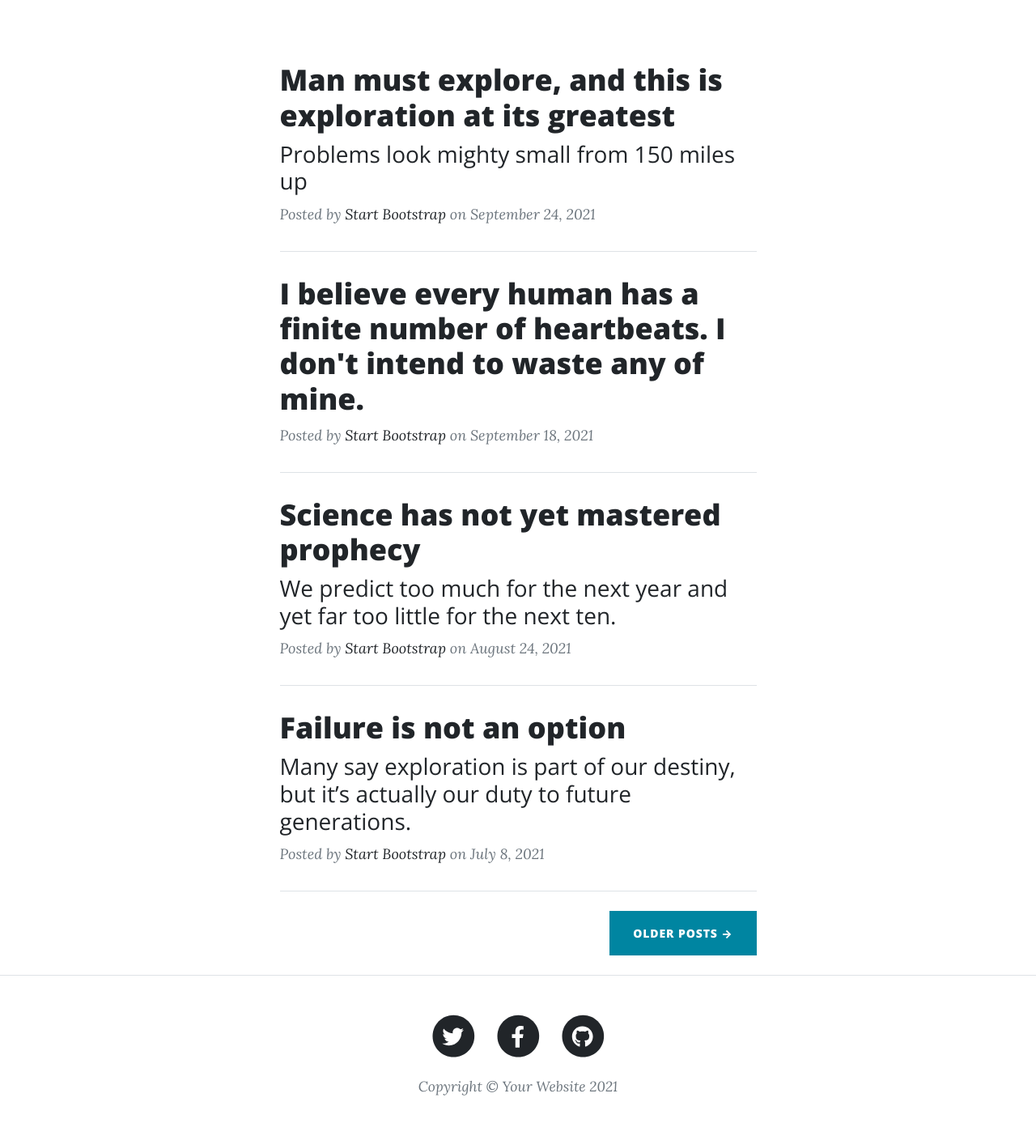
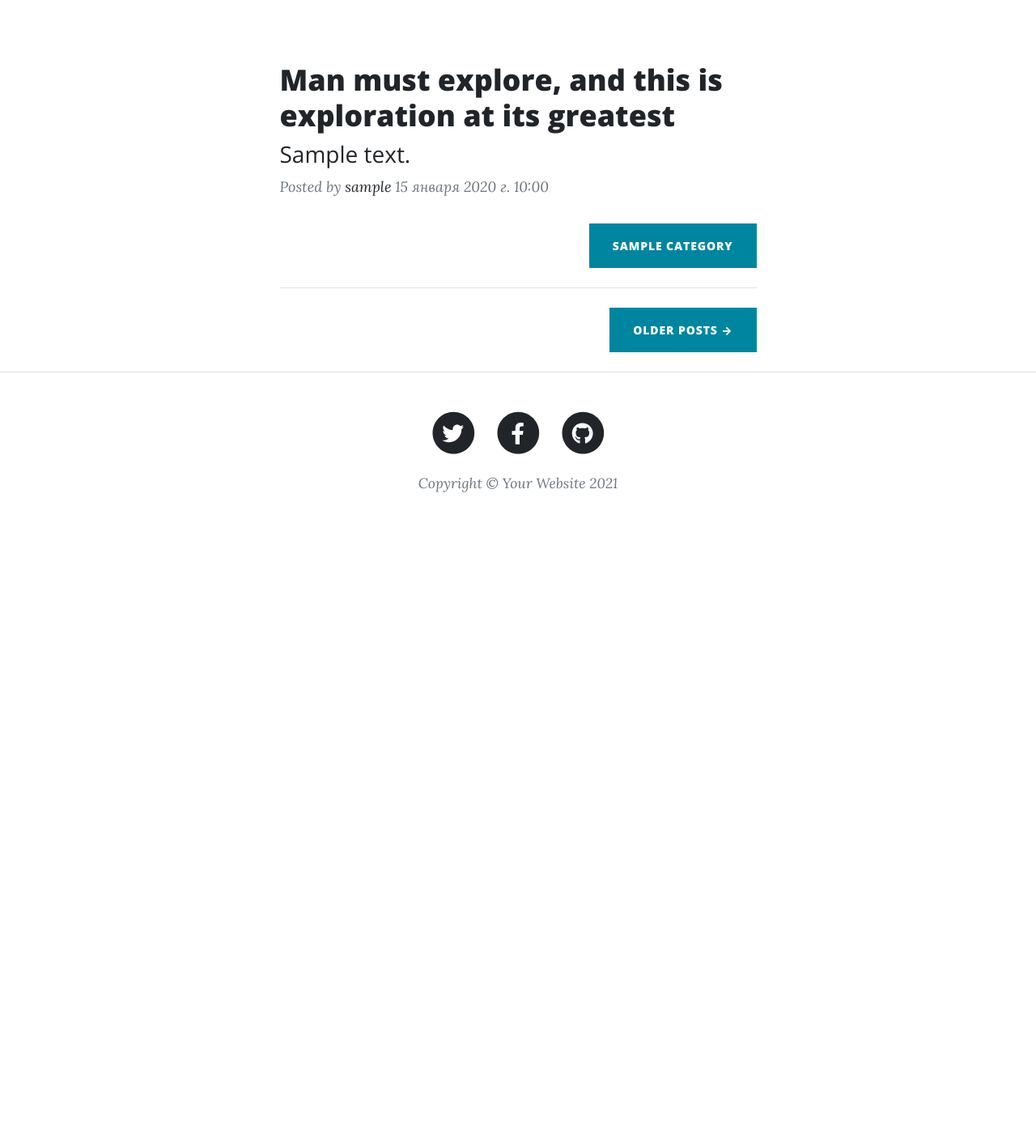
Before and after one commit to VolkovCode/AnotherBlog, a Django app: page / in a window 1280 px wide. Shown: the part 533-1936 px from the top of the page at 81% size. After the commit the page ends 1141 px from the top, so only its background shows below. Run offline with Django 4.2, Linux system fonts and the light colour scheme; tables that the repository leaves empty hold one stand-in row (values such as "Sample post"); some libraries are stand-ins or nearby versions.

Commit message:
Настрой главной страницы

```diff
--- a/anotherblog/settings.py
+++ b/anotherblog/settings.py
@@ -107,7 +107,7 @@ AUTH_PASSWORD_VALIDATORS = [
 # Internationalization
 # https://docs.djangoproject.com/en/4.0/topics/i18n/
 
-LANGUAGE_CODE = 'en-us'
+LANGUAGE_CODE = 'ru'
 
 TIME_ZONE = 'UTC'
 
@@ -124,7 +124,8 @@ MEDIA_URL = 'media/'
 #STATIC_ROOT = os.path.join(BASE_DIR, 'static')
 STATIC_URL = 'static/'
 STATICFILES_DIRS = [
-    os.path.join(BASE_DIR, 'static')
+    os.path.join(BASE_DIR, 'static'),
+    os.path.join(BASE_DIR, 'templates\posts\static')
 ]
 
 # Default primary key field type
--- a/posts/models.py
+++ b/posts/models.py
@@ -7,9 +7,13 @@ User = get_user_model()
 
 class Post(models.Model):
     author = models.ForeignKey(User, on_delete=models.CASCADE, verbose_name='Автор поста')
+    #title = models.CharField(max_length=100, verbose_name="Заголовок статьи")
     text = models.TextField(verbose_name='Текст поста')
     created_at = models.DateTimeField(auto_now_add=True)
-    category = models.ManyToManyField("Categories", blank=True)
+    category = models.ManyToManyField("Categories", blank=True, related_name='categories')
+
+    def __str__(self):
+        return str(self.author)
 
 
 
--- a/posts/views.py
+++ b/posts/views.py
@@ -1,10 +1,16 @@
 from multiprocessing import context
+from unicodedata import category
 from django.shortcuts import render
 from django.shortcuts import get_object_or_404
-from .models import Post
+from .models import Post, Categories
 
 def index(request):
-    posts = Post.objects.filter()
+    posts = Post.objects.all().order_by('-created_at')
     context = {'posts': posts}
+    cat = []
+    for post in posts:
+        for c in post.category.all():
+            cat.append(c.name)
+    print(cat)
     template_name = 'posts/index.html'
     return render(request, template_name, context)
--- a/templates/posts/index.html
+++ b/templates/posts/index.html
@@ -8,7 +8,7 @@
         <meta name="description" content="" />
         <meta name="author" content="" />
         <title>Clean Blog - Start Bootstrap Theme</title>
-        <link rel="icon" type="image/x-icon" href="assets/favicon.ico" />
+        <link rel="icon" type="image/x-icon" href="{% static 'assets/favicon.ico' %}" />
         <!-- Font Awesome icons (free version)-->
         <script src="https://use.fontawesome.com/releases/v5.15.4/js/all.js" crossorigin="anonymous"></script>
         <!-- Google fonts-->
@@ -37,7 +37,7 @@
             </div>
         </nav>
         <!-- Page Header-->
-        <header class="masthead" style="background-image: url('assets/img/home-bg.jpg')">
+        <header class="masthead" style="background-image: url('{% static 'assets/img/home-bg.jpg' %}')">
             <div class="container position-relative px-4 px-lg-5">
                 <div class="row gx-4 gx-lg-5 justify-content-center">
                     <div class="col-md-10 col-lg-8 col-xl-7">
@@ -54,58 +54,26 @@
             <div class="row gx-4 gx-lg-5 justify-content-center">
                 <div class="col-md-10 col-lg-8 col-xl-7">
                     <!-- Post preview-->
+                    {% for post in posts %}
                     <div class="post-preview">
                         <a href="post.html">
                             <h2 class="post-title">Man must explore, and this is exploration at its greatest</h2>
-                            <h3 class="post-subtitle">Problems look mighty small from 150 miles up</h3>
+                            <h3 class="post-subtitle">{{ post.text }}</h3>
                         </a>
                         <p class="post-meta">
                             Posted by
-                            <a href="#!">Start Bootstrap</a>
-                            on September 24, 2021
+                            <a href="#!">{{ post.author }}</a>
+                            {{ post.created_at }}
                         </p>
+                        {% for categ in post.category.all %}
+                            <span class="d-flex justify-content-end mb-4"><a class="btn btn-primary text-uppercase" href="#!">{{ categ.name }}</a></span>
+                        {% endfor %}
                     </div>
                     <!-- Divider-->
                     <hr class="my-4" />
+                    {% endfor%}
                     <!-- Post preview-->
-                    <div class="post-preview">
-                        <a href="post.html"><h2 class="post-title">I believe every human has a finite number of heartbeats. I don't intend to waste any of mine.</h2></a>
-                        <p class="post-meta">
-                            Posted by
-                            <a href="#!">Start Bootstrap</a>
-                            on September 18, 2021
-                        </p>
-                    </div>
-                    <!-- Divider-->
-                    <hr class="my-4" />
-                    <!-- Post preview-->
-                    <div class="post-preview">
-                        <a href="post.html">
-                            <h2 class="post-title">Science has not yet mastered prophecy</h2>
-                            <h3 class="post-subtitle">We predict too much for the next year and yet far too little for the next ten.</h3>
-                        </a>
-                        <p class="post-meta">
-                            Posted by
-                            <a href="#!">Start Bootstrap</a>
-                            on August 24, 2021
-                        </p>
-                    </div>
-                    <!-- Divider-->
-                    <hr class="my-4" />
-                    <!-- Post preview-->
-                    <div class="post-preview">
-                        <a href="post.html">
-                            <h2 class="post-title">Failure is not an option</h2>
-                            <h3 class="post-subtitle">Many say exploration is part of our destiny, but it’s actually our duty to future generations.</h3>
-                        </a>
-                        <p class="post-meta">
-                            Posted by
-                            <a href="#!">Start Bootstrap</a>
-                            on July 8, 2021
-                        </p>
-                    </div>
-                    <!-- Divider-->
-                    <hr class="my-4" />
+
                     <!-- Pager-->
                     <div class="d-flex justify-content-end mb-4"><a class="btn btn-primary text-uppercase" href="#!">Older Posts →</a></div>
                 </div>
```
Also changed, not shown: posts/migrations/0002_alter_post_category.py (added), static/assets/favicon.ico (deleted), static/assets/img/about-bg.jpg (deleted), static/assets/img/contact-bg.jpg (deleted), static/assets/img/home-bg.jpg (deleted), static/assets/img/post-bg.jpg (deleted), static/assets/img/post-sample-image.jpg (deleted).
